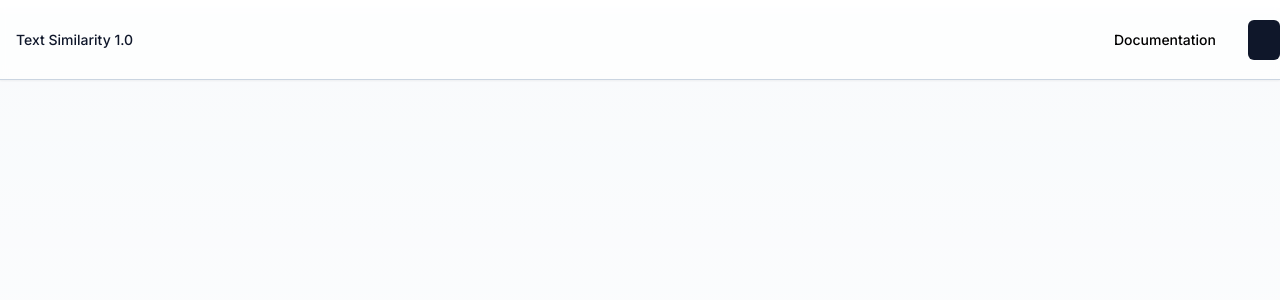
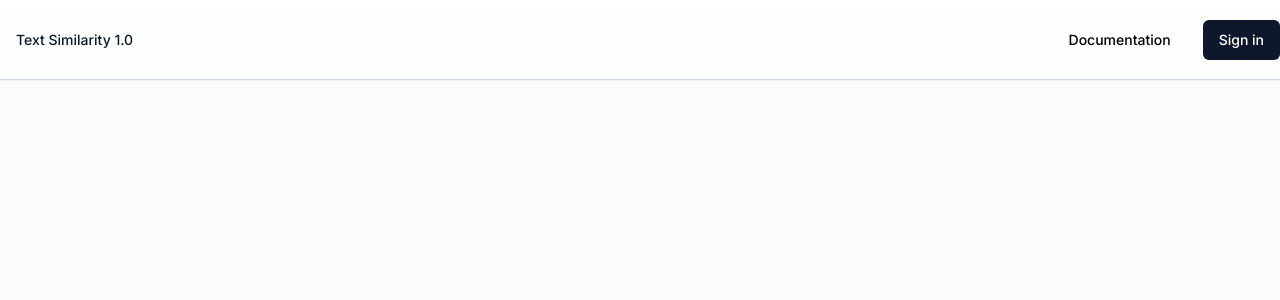
Before and after one commit to joshuafloresjjf/similarity-api, a Next.js app: page / in a window 1280 px wide. Shown: the top 300 px of the page. Built offline with nearby package versions, Linux system fonts and the light colour scheme; no server answers.

Commit message:
forgot to add children to button function thats why no render

```diff
--- a/src/components/Navbar.tsx
+++ b/src/components/Navbar.tsx
@@ -34,7 +34,7 @@ const Navbar = async () => {
                   <SignOutButton/>
                 </>
             ) : (
-            <SignInButton/>
+            <SignInButton />
             )}
         </div>
      </div>
--- a/src/components/ui/Button.tsx
+++ b/src/components/ui/Button.tsx
@@ -39,6 +39,7 @@ const Button: FC<ButtonProps> =forwardRef<HTMLButtonElement, ButtonProps>( ({
    disabled={isLoading}
    {...props}>
     {isLoading ? <Loader2 className='mr-2 h-4 w-4 animate-spin'/> : null }
+    {children}
    </button>
 })
 
--- a/src/components/ui/SignInButton.tsx
+++ b/src/components/ui/SignInButton.tsx
@@ -2,7 +2,7 @@
 
 import { signIn } from 'next-auth/react'
 import { FC, useState } from 'react'
-import { Button } from './Button'
+import { Button, buttonVariants } from './Button'
 // import { toast } from './toast'
 
 
```
